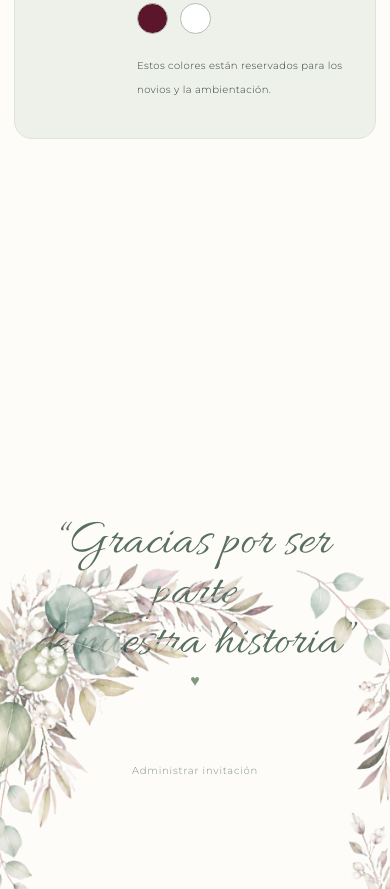
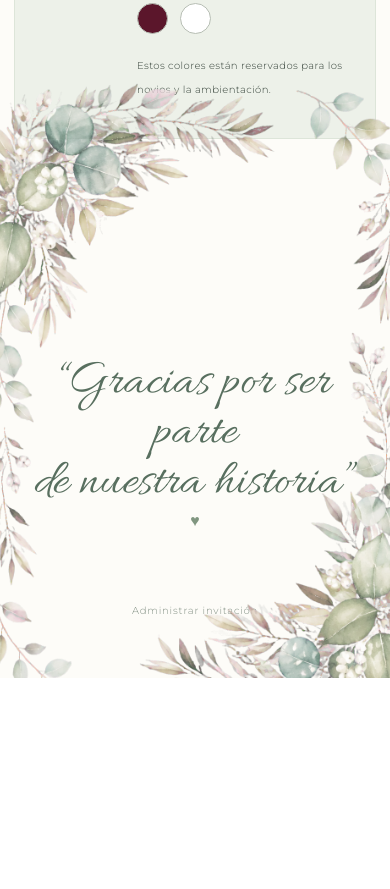
Before and after one commit to artezer-arg/BodaChatgpt, a React (Vite) app: page / in a window 390 px wide. Shown: the part 3520-4409 px from the top of the page. After the commit the page ends 4198 px from the top, so only its background shows below. Built offline with nearby package versions, Linux system fonts and the light colour scheme; no server answers; the database is empty.

Commit message:
fix: anchor bottom frame to top of footer and reduce footer height to eliminate vertical blank gap

```diff
--- a/src/index.css
+++ b/src/index.css
@@ -98,7 +98,7 @@
 
 .botanical-bottom {
   opacity: .62;
-  bottom: -280px;
+  top: -40px;
   transform: translate(-50%) rotate(180deg);
 }
 
@@ -392,8 +392,9 @@ blockquote {
   flex-direction: column;
   justify-content: flex-start;
   align-items: center;
-  min-height: 750px;
-  padding-top: 380px;
+  min-height: 480px;
+  padding-top: 220px;
+  padding-bottom: 60px;
   display: flex;
 }
 
@@ -591,7 +592,7 @@ blockquote {
     width: 150vw;
   }
   .botanical-bottom {
-    bottom: -320px;
+    top: -60px;
   }
   .hero {
     min-height: 690px;
```
